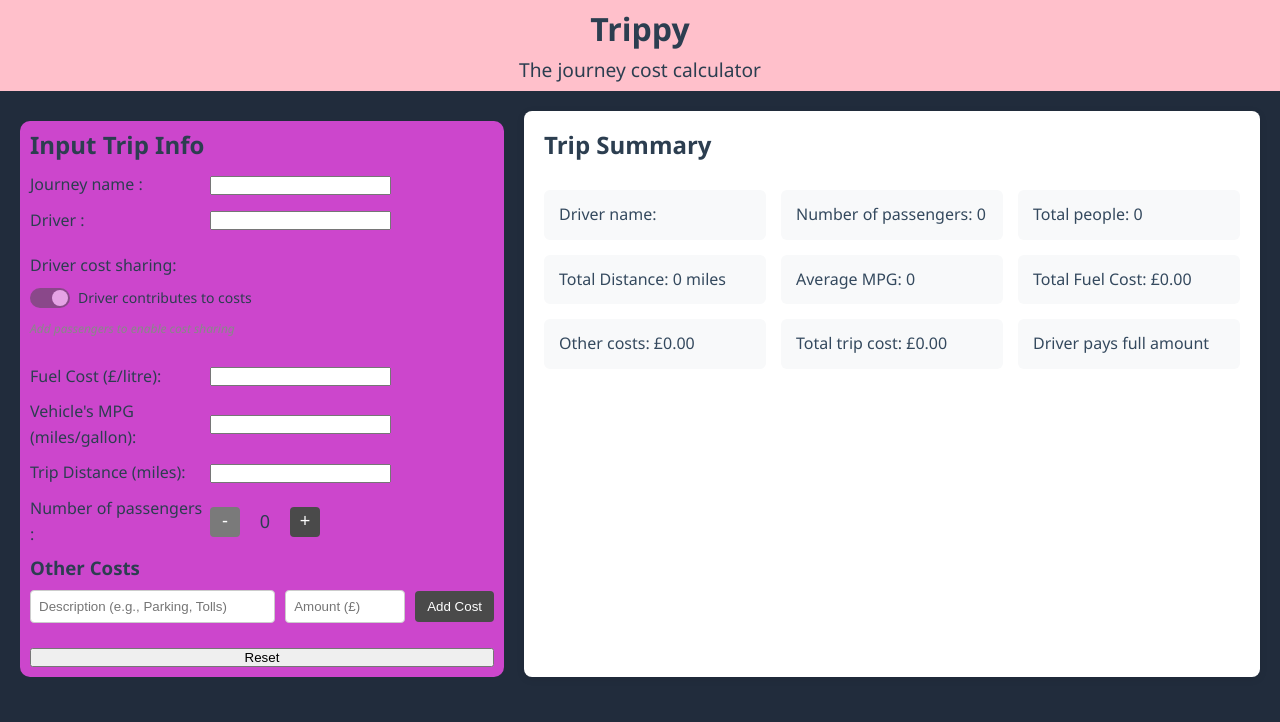
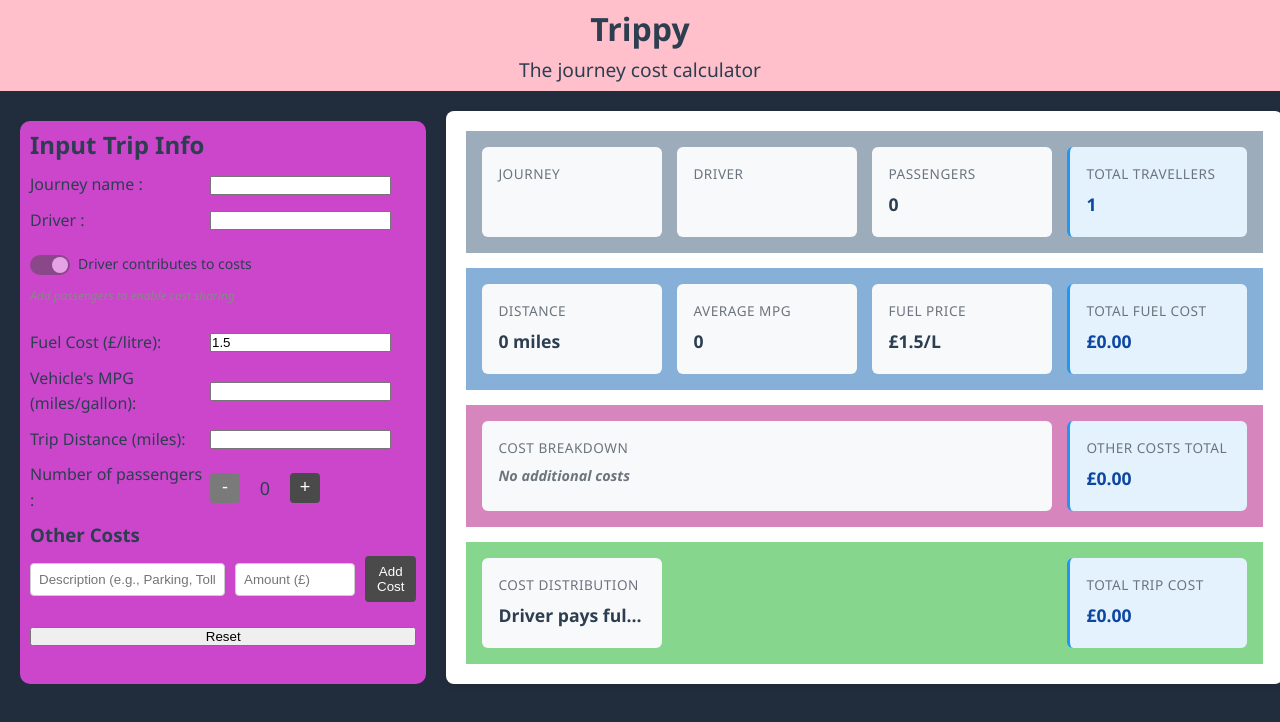
Before and after one commit to m1k3wn/trippy-journey-calculator, a React (Vite) app: page / in a window 1280 px wide. Shown: the top 722 px of the page. Built offline with nearby package versions, Linux system fonts and the light colour scheme.

Commit message:
adds basic css styling

```diff
--- a/package.json
+++ b/package.json
@@ -11,7 +11,8 @@
   },
   "dependencies": {
     "react": "^19.0.0",
-    "react-dom": "^19.0.0"
+    "react-dom": "^19.0.0",
+    "xml2js": "^0.6.2"
   },
   "devDependencies": {
     "@eslint/js": "^9.22.0",
--- /dev/null
+++ b/src/api/vehicleApi.js
@@ -0,0 +1,74 @@
+const baseUrl = "https://www.fueleconomy.gov/ws/rest";
+
+// Simple XML parser using the browser's DOMParser
+const parseXML = (xmlText) => {
+  const parser = new DOMParser();
+  const xmlDoc = parser.parseFromString(xmlText, "application/xml");
+
+  const getValues = (tag) => {
+    const elements = xmlDoc.getElementsByTagName(tag);
+    return Array.from(elements).map((el) => el.textContent);
+  };
+
+  return { xmlDoc, getValues };
+};
+
+// Fetch makes
+export const getMakes = async () => {
+  const res = await fetch(`${baseUrl}/vehicle/menu/make`, {
+    headers: { Accept: "application/xml" },
+  });
+  const xml = await res.text();
+  const { getValues } = parseXML(xml);
+  return getValues("value");
+};
+
+// Fetch models for selected make
+export const getModels = async (make) => {
+  const res = await fetch(`${baseUrl}/vehicle/menu/model?make=${make}`, {
+    headers: { Accept: "application/xml" },
+  });
+  const xml = await res.text();
+  const { getValues } = parseXML(xml);
+  return getValues("value");
+};
+
+// Fetch years for selected make + model
+export const getYears = async (make, model) => {
+  const res = await fetch(
+    `${baseUrl}/vehicle/menu/year?make=${make}&model=${model}`,
+    {
+      headers: { Accept: "application/xml" },
+    }
+  );
+  const xml = await res.text();
+  const { getValues } = parseXML(xml);
+  return getValues("value");
+};
+
+// Fetch vehicle ID from selected year + make + model
+export const getVehicleId = async (year, make, model) => {
+  const res = await fetch(
+    `${baseUrl}/vehicle/menu/options?year=${year}&make=${make}&model=${model}`,
+    {
+      headers: { Accept: "application/xml" },
+    }
+  );
+  const xml = await res.text();
+  const { getValues } = parseXML(xml);
+  return getValues("value")[0] || null; // first matching vehicle ID
+};
+
+// Fetch MPG info from vehicle ID
+export const getMPG = async (vehicleId) => {
+  const res = await fetch(`${baseUrl}/vehicle/${vehicleId}`, {
+    headers: { Accept: "application/xml" },
+  });
+  const xml = await res.text();
+  const { xmlDoc } = parseXML(xml);
+
+  const cityMPG = xmlDoc.getElementsByTagName("city08")[0]?.textContent;
+  const highwayMPG = xmlDoc.getElementsByTagName("highway08")[0]?.textContent;
+
+  return { cityMPG, highwayMPG };
+};
--- a/src/components/Calculator.jsx
+++ b/src/components/Calculator.jsx
@@ -8,7 +8,7 @@ export default function Calculator() {
   const [tripDetails, setTripDetails] = useState({
     journeyName: "",
     driverName: "",
-    fuelCost: "",
+    fuelCost: "1.5",
     mpg: "",
     distance: "",
     passengers: 0,
--- a/src/components/Dashboard.jsx
+++ b/src/components/Dashboard.jsx
@@ -1,4 +1,5 @@
 import "../styles/Dashboard.css";
+import DashboardItem from "./DashboardItem";
 
 export default function Dashboard({
   journeyName,
@@ -69,29 +70,36 @@ export default function Dashboard({
 
   return (
     <div className="dashboard-container">
-      <h2 id="trip-summary"> {journeyName || "Trip"} Summary </h2>
+      {/* <h2 id="trip-summary"> {journeyName || "Trip"} Summary </h2> */}
+
       <div className="dash-fields">
-        <div className="dash-item">
-          <p>Driver name: {driverName}</p>
+        <div className="main-trip-dash">
+          <DashboardItem label="Journey" value={journeyName} />
+          <DashboardItem label="Driver" value={driverName} />
+          <DashboardItem label="Passengers" value={passengers || 0} />
+          <DashboardItem
+            label="Total Travellers"
+            value={passengers + 1 || 0}
+            highlight={true}
+          />
         </div>
-        <div className="dash-item">
-          <p>Number of passengers: {passengers || 0}</p>
+
+        <div className="distance-cost-dash">
+          <DashboardItem label="Distance" value={`${distance || 0} miles`} />
+          <DashboardItem label="Average MPG" value={mpg || 0} />
+          <DashboardItem label="Fuel Price" value={`£${fuelCost || 0}/L`} />
+          <DashboardItem
+            label="Total Fuel Cost"
+            value={`£${totalFuelCost.toFixed(2) || 0}`}
+            highlight={true}
+          />
         </div>
-        <div className="dash-item">
-          <p>Total people: {totalPeople}</p>
-        </div>
-        <div className="dash-item">
-          <p>Total Distance: {distance || 0} miles</p>
-        </div>
-        <div className="dash-item">
-          <p>Average MPG: {mpg || 0}</p>
-        </div>
-        <div className="dash-item">
-          <p>Total Fuel Cost: £{totalFuelCost.toFixed(2) || 0}</p>
-        </div>
-        <div className="dash-item">
-          <p>Other costs: £{totalOtherCosts.toFixed(2)}</p>
-          {otherCosts.length > 0 && (
+
+        <div className="other-costs-dash">
+          {/* First component for breakdown */}
+          {otherCosts.length > 0 ? (
+            <div className="dash-item other-costs-breakdown">
+              <span className="dash-item-label">Cost Breakdown</span>
               <ul className="costs-breakdown">
                 {otherCosts.map((cost, index) => (
                   <li key={index}>
@@ -106,56 +114,73 @@ export default function Dashboard({
                   </li>
                 ))}
               </ul>
+            </div>
+          ) : (
+            <div className="dash-item other-costs-breakdown">
+              <span className="dash-item-label">Cost Breakdown</span>
+              <span className="dash-item-value empty-text">
+                No additional costs
+              </span>
+            </div>
           )}
-        </div>
-        <div className="dash-item">
-          <p>Total trip cost: £{totalTripCost.toFixed(2)}</p>
+
+          {/* Second component for total */}
+          <DashboardItem
+            label="Other Costs Total"
+            value={`£${totalOtherCosts.toFixed(2)}`}
+            highlight={true}
+          />
         </div>
 
+        <div className="trip-totals-dash">
+          <div className="per-person-costs">
             {/* Conditional rendering based on cost sharing setup */}
             {!hasCustomCostSharing &&
               parseInt(passengers) > 0 &&
               driverContributes && (
-            <div className="dash-item">
-              <p>Cost Per Person: £{costPerPerson.toFixed(2)}</p>
-            </div>
+                <DashboardItem
+                  label="Cost Per Person"
+                  value={`£${costPerPerson.toFixed(2)}`}
+                />
               )}
-
             {/* Show driver cost if no contribution or custom percentage */}
             {(hasCustomCostSharing || !driverContributes) && (
-          <div className="dash-item highlight-item">
-            <p>Driver pays: £{driverCost.toFixed(2)}</p>
-          </div>
+              <DashboardItem
+                label="Driver Pays"
+                value={`£${driverCost.toFixed(2)}`}
+              />
             )}
-
             {/* Show passenger cost if custom contribution */}
             {(hasCustomCostSharing || !driverContributes) &&
               parseInt(passengers) > 0 && (
-            <div className="dash-item highlight-item">
-              <p>Each passenger pays: £{passengerCost.toFixed(2)}</p>
-            </div>
+                <DashboardItem
+                  label="Passengers Pay"
+                  value={`£${passengerCost.toFixed(2)}`}
+                />
               )}
-
-        {/* Show contribution percentage if custom */}
-        {hasCustomCostSharing && (
-          <div className="dash-item">
-            <p>Driver contribution: {driverContributionPercentage}%</p>
-          </div>
-        )}
-
-        {/* If driver doesn't contribute */}
+            {/* If driver doesn't contribute
           {!driverContributes && parseInt(passengers) > 0 && (
-          <div className="dash-item">
-            <p>Driver is not contributing to costs</p>
-          </div>
-        )}
-
+            <DashboardItem
+              label="Driver Contribution"
+              value="Not contributing"
+            />
+          )} */}
             {/* If no passengers */}
             {parseInt(passengers) === 0 && (
-          <div className="dash-item">
-            <p>Driver pays full amount</p>
+              <DashboardItem
+                label="Cost Distribution"
+                value="Driver pays full amount"
+              />
+            )}
           </div>
-        )}
+          <div className="total-cost-container">
+            <DashboardItem
+              label="Total Trip Cost"
+              value={`£${totalTripCost.toFixed(2)}`}
+              highlight={true}
+            />
+          </div>
+        </div>
       </div>
     </div>
   );
--- /dev/null
+++ b/src/components/DashboardItem.jsx
@@ -0,0 +1,11 @@
+import React from "react";
+import "../styles/DashboardItem.css";
+
+export default function DashboardItem({ label, value, highlight }) {
+  return (
+    <div className={`dash-item ${highlight ? "highlight-item" : ""}`}>
+      <span className="dash-item-label">{label}</span>
+      <span className="dash-item-value">{value}</span>
+    </div>
+  );
+}
--- a/src/components/InputForm.jsx
+++ b/src/components/InputForm.jsx
@@ -3,6 +3,7 @@ import "../styles/InputForm.css";
 import OtherCosts from "./OtherCosts";
 import PassengerCounter from "./PassengerCounter.jsx";
 import DriverContribution from "./DriverContribution";
+import VehicleSelector from "./VehicleSelector";
 
 export default function InputForm({
   tripDetails,
@@ -22,6 +23,18 @@ export default function InputForm({
       tripDetails.distance > 0 &&
       tripDetails.passengers > 0
     );
+  };
+
+  const handleMpgFromVehicle = (mpgData) => {
+    if (mpgData && mpgData.cityMPG) {
+      onInputChange({
+        target: {
+          name: "mpg",
+          value: mpgData.cityMPG,
+          type: "number",
+        },
+      });
+    }
   };
 
   return (
@@ -55,7 +68,6 @@ export default function InputForm({
           />
         </div>
         <div className="form-group driver-contribution-group">
-          <label className="form-label">Driver cost sharing:</label>
           <DriverContribution
             driverContributes={tripDetails.driverContributes}
             driverContributionPercentage={
@@ -80,6 +92,12 @@ export default function InputForm({
             required
           />
         </div>
+        {/* WIP API call for vehicle MPG */}
+        {/* <div className="form-group">
+          <label className="form-label">Select Vehicle to Autofill MPG:</label>
+          <VehicleSelector onMpgRetrieved={handleMpgFromVehicle} />
+        </div> */}
+
         <div className="form-group">
           <label htmlFor="mpg" className="form-label">
             Vehicle's MPG (miles/gallon):
--- /dev/null
+++ b/src/components/VehicleSelector.jsx
@@ -0,0 +1,106 @@
+import React, { useEffect, useState } from "react";
+import {
+  getMakes,
+  getModels,
+  getYears,
+  getVehicleId,
+  getMPG,
+} from "../api/vehicleApi";
+
+const VehicleSelector = ({ onMpgRetrieved }) => {
+  const [makes, setMakes] = useState([]);
+  const [models, setModels] = useState([]);
+  const [years, setYears] = useState([]);
+  const [selected, setSelected] = useState({ make: "", model: "", year: "" });
+  const [mpg, setMpg] = useState(null);
+
+  useEffect(() => {
+    getMakes().then(setMakes);
+  }, []);
+
+  useEffect(() => {
+    if (selected.make) {
+      setModels([]);
+      getModels(selected.make).then(setModels);
+    }
+  }, [selected.make]);
+
+  useEffect(() => {
+    if (selected.make && selected.model) {
+      setYears([]);
+      getYears(selected.make, selected.model).then(setYears);
+    }
+  }, [selected.model]);
+
+  const handleSelectChange = (e) => {
+    const { name, value } = e.target;
+    setSelected((prev) => ({ ...prev, [name]: value }));
+  };
+
+  const handleFetchMPG = async () => {
+    const { year, make, model } = selected;
+    if (!year || !make || !model) return;
+
+    const vehicleId = await getVehicleId(year, make, model);
+    if (!vehicleId) return;
+
+    const mpgData = await getMPG(vehicleId);
+    setMpg(mpgData);
+    onMpgRetrieved?.(mpgData); // optional callback to parent
+  };
+
+  return (
+    <div className="p-4 space-y-3">
+      <select name="make" onChange={handleSelectChange} value={selected.make}>
+        <option value="">Select Make</option>
+        {makes.map((make) => (
+          <option key={make} value={make}>
+            {make}
+          </option>
+        ))}
+      </select>
+
+      {models.length > 0 && (
+        <select
+          name="model"
+          onChange={handleSelectChange}
+          value={selected.model}
+        >
+          <option value="">Select Model</option>
+          {models.map((model) => (
+            <option key={model} value={model}>
+              {model}
+            </option>
+          ))}
+        </select>
+      )}
+
+      {years.length > 0 && (
+        <select name="year" onChange={handleSelectChange} value={selected.year}>
+          <option value="">Select Year</option>
+          {years.map((year) => (
+            <option key={year} value={year}>
+              {year}
+            </option>
+          ))}
+        </select>
+      )}
+
+      <button
+        onClick={handleFetchMPG}
+        className="bg-blue-600 text-white px-4 py-2 rounded"
+      >
+        Get MPG
+      </button>
+
+      {mpg && (
+        <div className="pt-2">
+          <p>City MPG: {mpg.cityMPG}</p>
+          <p>Highway MPG: {mpg.highwayMPG}</p>
+        </div>
+      )}
+    </div>
+  );
+};
+
+export default VehicleSelector;
--- a/src/styles/Dashboard.css
+++ b/src/styles/Dashboard.css
@@ -14,7 +14,6 @@
 
 .dash-fields {
   display: grid;
-  grid-template-columns: repeat(auto-fill, minmax(200px, 1fr));
   gap: 15px;
 }
 
@@ -22,6 +21,72 @@
   background-color: #f8f9fa;
   padding: 12px 15px;
   border-radius: 6px;
+}
+
+.main-trip-dash {
+  background-color: #9dacba;
+  padding: 1rem;
+  display: flex;
+  flex-direction: row;
+  align-items: center;
+  gap: 15px;
+}
+
+.distance-cost-dash {
+  background-color: #86b0d7;
+  padding: 1rem;
+  display: flex;
+  flex-direction: row;
+  align-items: center;
+  gap: 15px;
+}
+
+.other-costs-dash {
+  background-color: #d786bd;
+  padding: 1rem;
+  display: flex;
+  flex-direction: row;
+  align-items: flex-start; /* Change to align-items: flex-start to better handle the list item heights */
+  gap: 15px;
+}
+
+.other-costs-breakdown {
+  flex: 5;
+}
+
+.other-costs-breakdown .empty-text {
+  color: #6c757d;
+  font-style: italic;
+  font-size: 0.9rem;
+}
+
+.trip-totals-dash {
+  background-color: #86d78d;
+  padding: 1rem;
+  display: flex;
+  flex-direction: row;
+  align-items: center;
+  gap: 15px;
+  justify-content: space-between; /* Added this to push elements apart */
+}
+
+.per-person-costs {
+  /* background-color: #dcf4de; */
+  /* padding: 1rem; */
+  display: flex;
+  flex-direction: row;
+  align-items: center;
+  gap: 15px;
+}
+
+.total-cost-container {
+  /* background-color: #2f4e31; */
+  /* padding: 1rem; */
+  display: flex;
+  flex-direction: row;
+  align-items: center;
+  /* gap: 15px; */
+  margin-left: auto; /* Added this to push to the right */
 }
 
 .dash-item p {
@@ -32,7 +97,7 @@
 
 .costs-breakdown {
   margin-top: 10px;
-  padding-left: 15px;
+  padding-left: 0;
   list-style-type: none;
 }
 
@@ -41,7 +106,9 @@
   display: flex;
   justify-content: space-between;
   align-items: center;
-  padding: 2px 0;
+  padding: 4px 8px;
+  background-color: rgba(255, 255, 255, 0.6);
+  border-radius: 4px;
 }
 
 .remove-cost-btn {
@@ -60,3 +127,18 @@
   background-color: rgba(231, 76, 60, 0.1);
   transform: scale(1.2);
 }
+
+/* Responsive adjustments */
+@media (max-width: 768px) {
+  .main-trip-dash,
+  .distance-cost-dash,
+  .other-costs-dash,
+  .trip-totals-dash {
+    flex-direction: column;
+    align-items: stretch;
+  }
+
+  .total-cost-container {
+    margin-left: 0; /* Reset margin on small screens */
+  }
+}
--- /dev/null
+++ b/src/styles/DashboardItem.css
@@ -0,0 +1,52 @@
+.dash-item {
+  background-color: #f8f9fa;
+  padding: 1rem;
+  border-radius: 6px;
+  display: flex;
+  flex-direction: column;
+  width: 180px; /* Set fixed width */
+  min-height: 90px; /* Minimum height for consistency */
+  box-sizing: border-box;
+}
+
+.dash-item-label {
+  font-size: 0.85rem;
+  color: #6c757d;
+  margin-bottom: 5px;
+  font-weight: 400;
+  text-transform: uppercase;
+  letter-spacing: 0.5px;
+}
+
+.dash-item-value {
+  font-size: 1.1rem;
+  font-weight: 600;
+  color: #2c3e50;
+  /* Add ellipsis for very long values to maintain width */
+  white-space: nowrap;
+  overflow: hidden;
+  text-overflow: ellipsis;
+}
+
+/* For highlighting important values */
+.highlight-item {
+  background-color: #e3f2fd;
+  border-left: 3px solid #2196f3;
+}
+
+.highlight-item .dash-item-value {
+  color: #0d47a1;
+}
+
+/* Special case for items that need more width (like cost breakdown) */
+.other-costs-breakdown {
+  width: auto; /* Override fixed width */
+  flex: 2; /* Takes more space in flex container */
+}
+
+/* Responsive adjustments */
+@media (max-width: 768px) {
+  .dash-item {
+    width: 100%; /* Full width on small screens */
+  }
+}
```
Also changed, not shown: 1 other file (tests, documents, lock files or other folders). Lines whose indentation alone changed are shown as unchanged.
